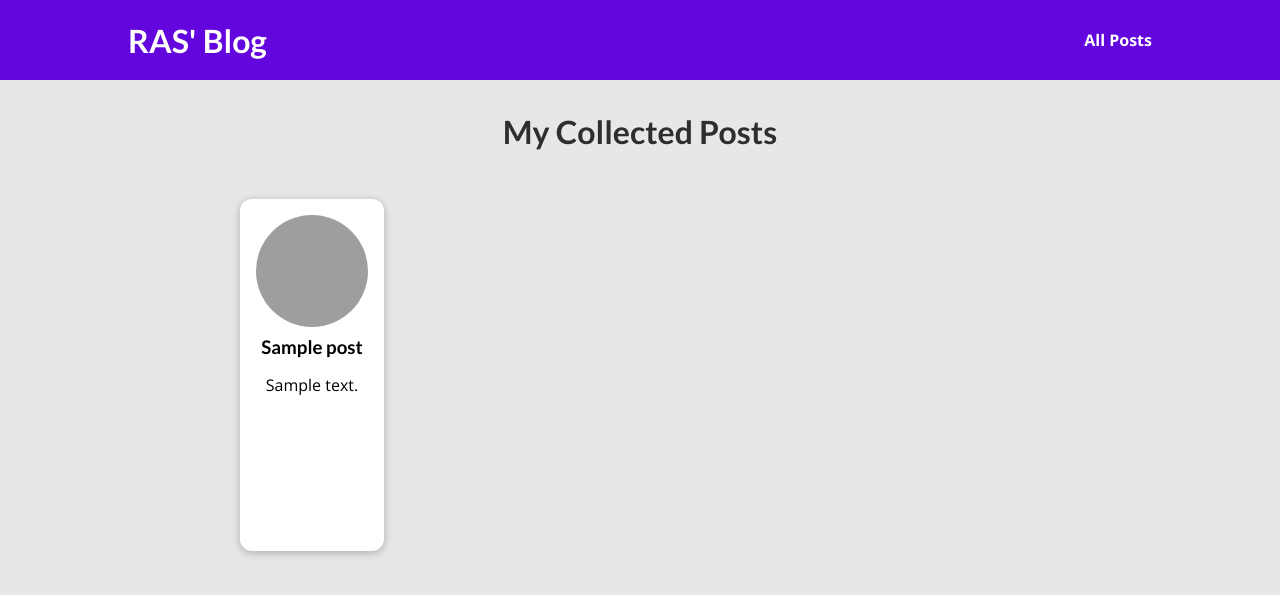
After one commit to rahul-gurujala/ras_blog, a Django app: template blog/templates/blog/posts.html in a window 1280 px wide. The commit adds this page. Shown: the top 595 px of the page. Run offline with Django 3.2, Linux system fonts and the light colour scheme; the template is opened without the code that fills it: most values are stand-ins (such as "Sample title", 1, 10 or a date in 2020); grey boxes are pictures that could not be loaded.

Commit message:
Completed Blog

```diff
--- /dev/null
+++ b/blog/static/blog/post.css
@@ -0,0 +1,44 @@
+
+.post {
+    display: flex;
+    flex-direction: column;
+    align-items: center;
+    text-align: center;
+  }
+
+  .post a {
+    text-decoration: none;
+    color: black;
+    transition: all 0.2s ease;
+    padding: 1rem;
+  }
+
+  .post a:hover,
+  .post a:active {
+    transform: scale(1.1);
+    background-color: #6305dd;
+    color: white;
+  }
+
+  .post img {
+    width: 5rem;
+    height: 5rem;
+    object-fit: cover;
+    border-radius: 50%;
+  }
+
+  .post h3 {
+    margin: 0.25rem 0;
+  }
+
+  .post time {
+    color: #666666;
+    margin: 0.25rem;
+    font-style: italic;
+    font-size: 0.85rem;
+  }
+
+  .post:hover time,
+  .post:active time {
+    color: white;
+  }
--- /dev/null
+++ b/blog/static/blog/posts.css
@@ -0,0 +1,38 @@
+body {
+    background-color: #e7e7e7;
+}
+
+#all-posts {
+    margin: 7rem auto;
+    width: 90%;
+    max-width: 60rem;
+}
+
+#all-posts h2 {
+    text-align: center;
+    font-size: 2rem;
+    color: #2e2e2e;
+    margin: 3rem 0;
+}
+
+ul {
+    list-style: none;
+    margin: 0;
+    padding: 0;
+    display: grid;
+    grid-template-columns: repeat(auto-fill, minmax(17rem, 1fr));
+    gap: 1.5rem;
+}
+
+.post img {
+    width: 7rem;
+    height: 7rem;
+}
+
+.post a {
+    height: 22rem;
+    transform-origin: center;
+    box-shadow: 0 2px 8px rgba(0, 0, 0, 0.25);
+    border-radius: 12px;
+    background-color: white;
+}
--- /dev/null
+++ b/blog/templates/blog/includes/post.html
@@ -0,0 +1,14 @@
+{% load static %}
+<li>
+    <article class="post">
+        <a href="{% url 'post-detail' post.slug %}">
+            <img src="{% static "blog/images/"|add:post.image %}" alt="{{ post.title }}" />
+            <div class="post__content">
+                <h3>{{ post.title }}</h3>
+                <p>
+                    {{ post.excerpt }}
+                </p>
+            </div>
+        </a>
+    </article>
+</li>
--- /dev/null
+++ b/blog/templates/blog/posts.html
@@ -0,0 +1,25 @@
+{% extends 'base.html' %}
+
+{% load static %}
+{% block title %}My All Posts{% endblock title %}
+
+{% block head %}
+<link rel="stylesheet" href="{% static 'blog/post.css' %}">
+<link rel="stylesheet" href="{% static 'blog/posts.css' %}">
+{% endblock head %}
+
+{% block content %}
+
+<section id="all-posts">
+
+    <h2>My Collected Posts</h2>
+
+    <ul>
+        {% for post in posts %}
+            {% include 'blog/includes/post.html' %}
+        {% endfor %}
+    </ul>
+
+</section>
+
+{% endblock content %}
--- a/blog/urls.py
+++ b/blog/urls.py
@@ -4,5 +4,5 @@ from blog import views
 urlpatterns = [
     path('', views.index, name='index'),
     path('posts/', views.posts, name='post'),
-    path('posts/<slug:slug>', views.post_details, name='post-details'),
+    path('posts/<slug:slug>', views.post_details, name='post-detail'),
 ]
--- a/static/app.css
+++ b/static/app.css
@@ -23,6 +23,7 @@ h3 {
   width: 100%;
   height: 5rem;
   display: flex;
+  background-color:  #6305dd;
   justify-content: space-between;
   align-items: center;
   padding: 0 10%;
--- a/templates/base.html
+++ b/templates/base.html
@@ -1,15 +1,27 @@
 {% load static %}
 <!DOCTYPE html>
 <html lang="en">
+
 <head>
     <meta charset="UTF-8">
     <meta http-equiv="X-UA-Compatible" content="IE=edge">
     <meta name="viewport" content="width=device-width, initial-scale=1.0">
     <title>{% block title %}Welcome to RAS{% endblock %}</title>
+    <link rel="stylesheet" href="{% static 'app.css' %}">
     {% block head %}{% endblock head %}
-    <link rel="stylesheet" href="{% static 'app.css' %}">
 </head>
+
 <body>
+
+    <header id="main-navigation">
+        <h1><a href="{% url 'index' %}">RAS' Blog</a></h1>
+        <nav>
+            <a href="{% url 'post' %}">All Posts</a>
+        </nav>
+    </header>
+
+
     {% block content %}{% endblock content %}
 </body>
+
 </html>
```
Also changed, not shown: blog/static/blog/index.css (+0 -72 lines), blog/static/blog/post-detail.css (added, +62 -0 lines), blog/templates/blog/index.html (+4 -24 lines), blog/templates/blog/post-detail.html (added, +27 -0 lines), blog/views.py (+82 -5 lines).
